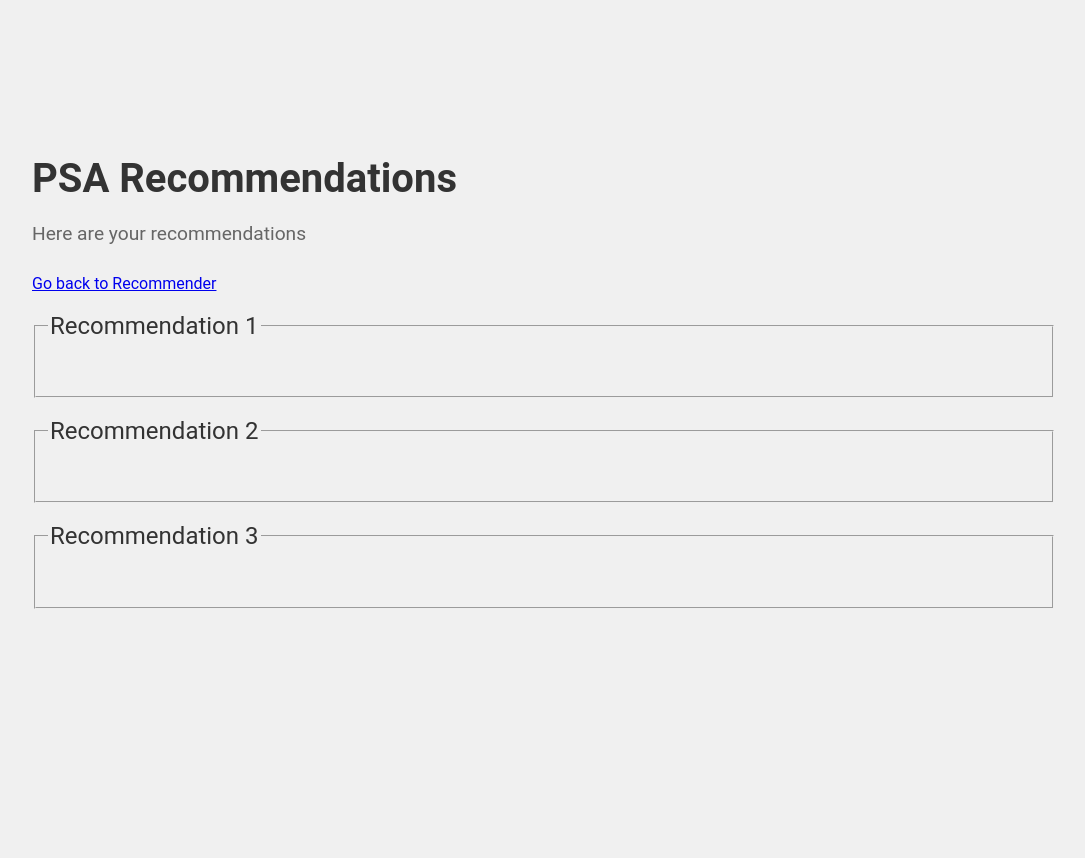
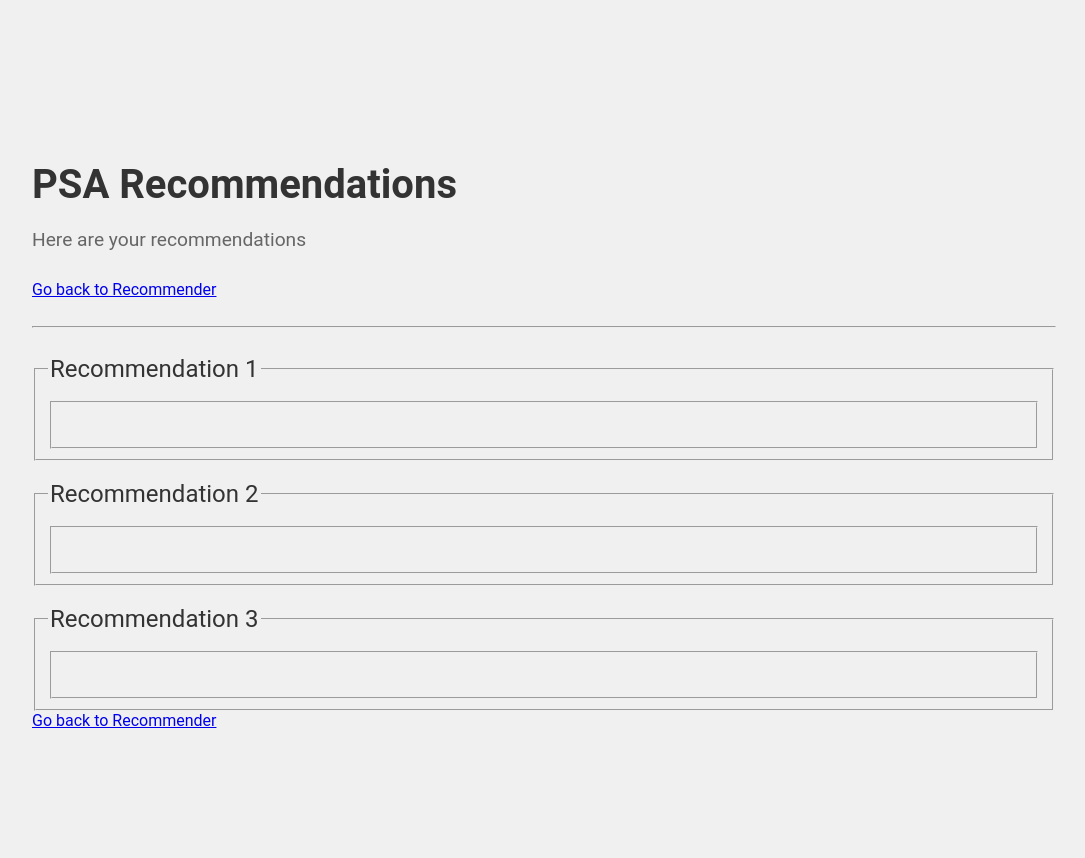
Before and after one commit to yjiahao/Public-Service-Announcement, a Flask app: template app/templates/second.html in a window 1280 px wide. Shown: the whole page, without its empty margins (96-1181 px from the left). Before the commit the page ends 609 px from the top, so only its background shows below. Run offline with Flask 3, Linux system fonts and the light colour scheme; the template is opened without the code that fills it, so the values that code supplies are empty.

Commit message:
Update second.html

```diff
--- a/app/templates/second.html
+++ b/app/templates/second.html
@@ -7,24 +7,36 @@
         <title>PSA Recommendations</title>
     </head>
     <body>
+        <div>
+            <section>
                 <h1>PSA Recommendations</h1>
                 <p>Here are your recommendations</p>
                 <a href="index.html">Go back to Recommender</a>
+            </section>
             <br>
+            <hr>
             <br>
             <fieldset>
                 <legend>Recommendation 1</legend>
+                <fieldset class="see">
                     <p>{{ recommenda }}</p>
+                </fieldset>
             </fieldset>
             <br>
             <fieldset>
                 <legend>Recommendation 2</legend>
+                <fieldset class="see">
                     <p>{{ recommendb }}</p>
+                </fieldset>
             </fieldset>
             <br>
             <fieldset>
                 <legend>Recommendation 3</legend>
+                <fieldset class="see">
                     <p>{{ recommendc }}</p>
                 </fieldset>
+            </fieldset>
+            <a href="index.html">Go back to Recommender</a>
+        </div>
     </body>
 </html>
```
Lines whose indentation alone changed are shown as unchanged.
